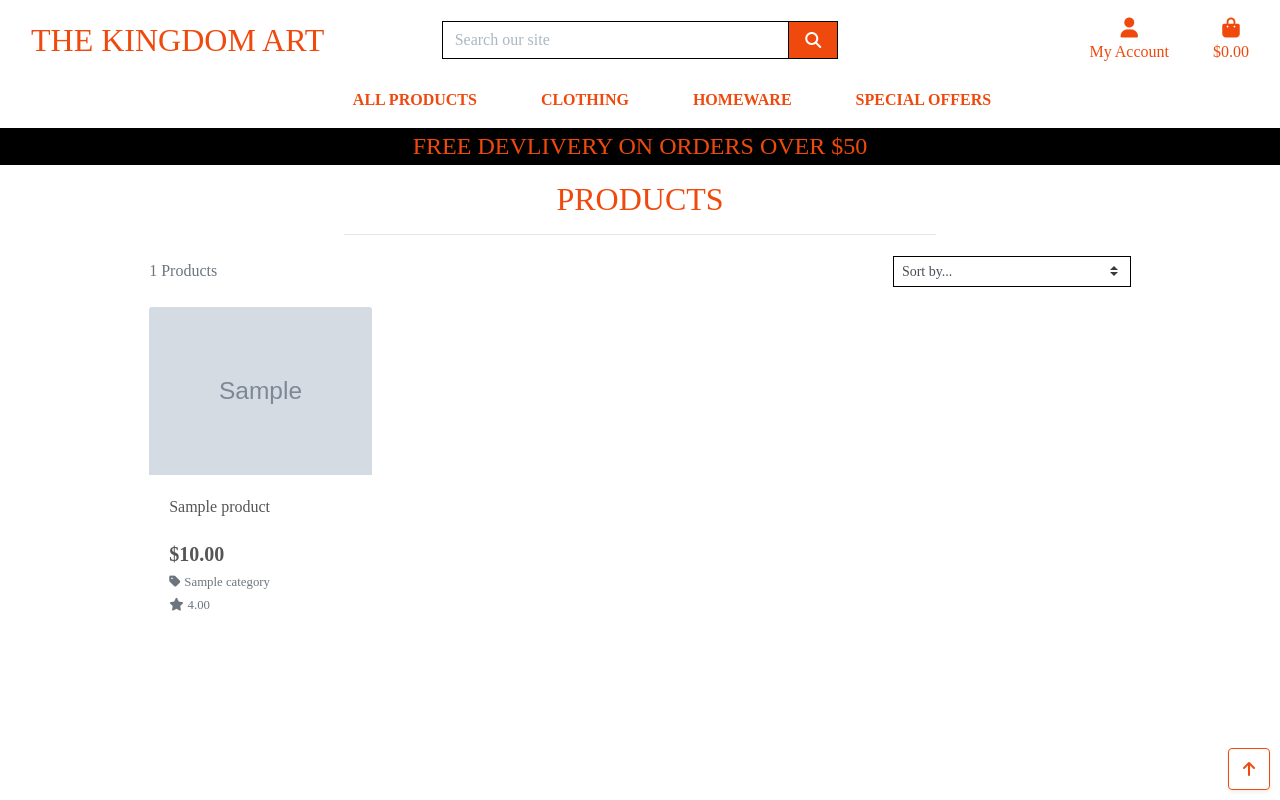
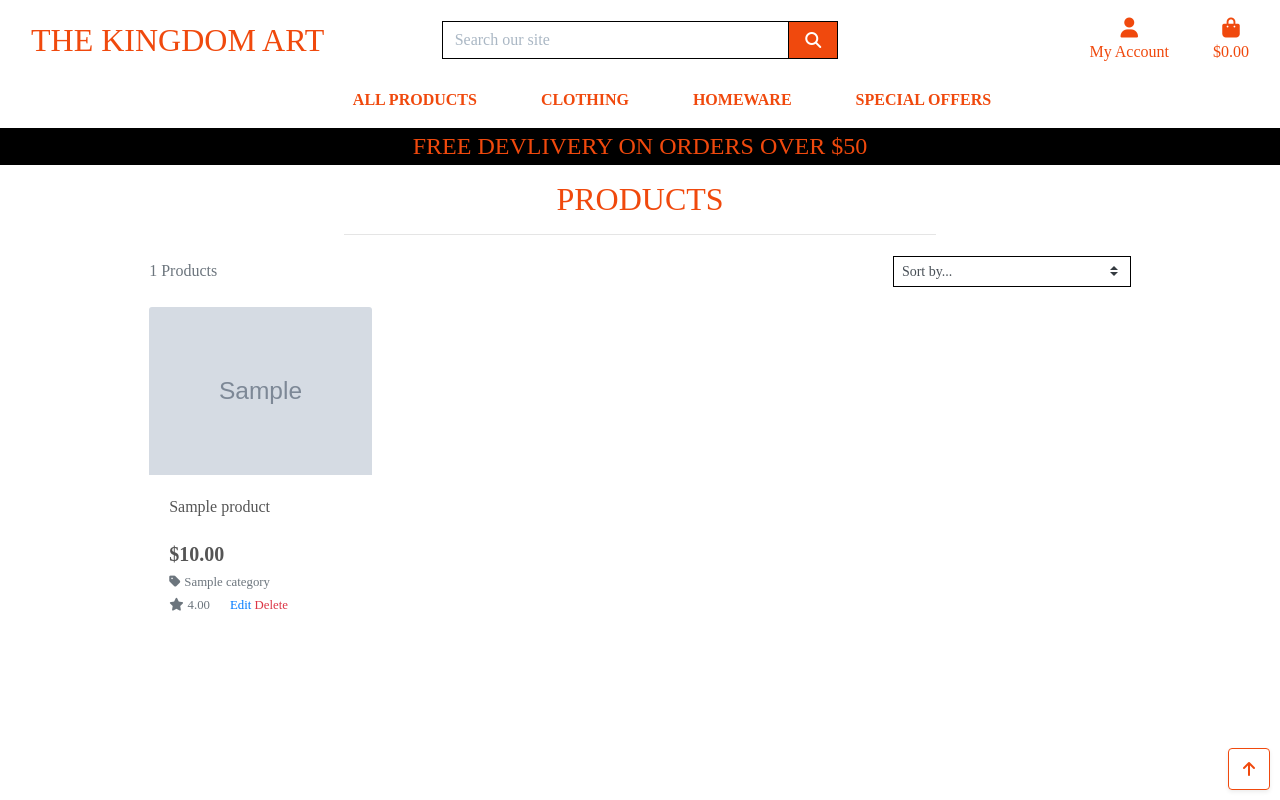
Before and after one commit to CarlosFaccelli26/hand_crafting_milestone, a Django app: page /products/ in a window 1280 px wide. Run offline with Django 3.2, Linux system fonts and the light colour scheme; a user stored in the database is signed in; tables that the repository leaves empty hold one stand-in row (values such as "Sample post"); grey boxes marked "Sample" are stand-in pictures; parts of the project's set-up code (start-up, migrations or seed data) failed here and were passed over; some libraries are stand-ins or nearby versions.

Commit message:
Added delete functionality and links to update and delete on tempaltes

```diff
--- a/products/templates/products/product_detail.html
+++ b/products/templates/products/product_detail.html
@@ -45,6 +45,12 @@
                         <small class="text-muted">No Rating</small>
                     {% endif %}
                     <p class="mt-3">{{ product.description }}</p>
+                    {% if request.user.is_superuser %}
+                        <small>
+                            <a href="{% url 'edit_product' product.id %}">Edit</a>
+                            <a href="{% url 'delete_product' product.id %}" class="text-danger">Delete</a>
+                        </small>
+                    {% endif %}
                     <form class="form" action="{% url 'add_to_bag' product.id %}" method="POST">
                         {% csrf_token %}
                         <div class="form-row">
--- a/products/templates/products/products.html
+++ b/products/templates/products/products.html
@@ -84,6 +84,12 @@
                                         {% else %}
                                             <small class="text-muted">No Rating</small>
                                         {% endif %}
+                                        {% if request.user.is_superuser %}
+                                            <small class="ml-3">
+                                                <a href="{% url 'edit_product' product.id %}">Edit</a>
+                                                <a href="{% url 'delete_product' product.id %}" class="text-danger">Delete</a>
+                                            </small>
+                                        {% endif %}
                                     </div>
                                 </div>
                             </div>
--- a/products/urls.py
+++ b/products/urls.py
@@ -6,4 +6,5 @@ urlpatterns = [
     path('<int:product_id>/', views.product_detail, name='product_detail'),
     path('add/', views.add_product, name='add_product'),
     path('edit/<int:product_id>/', views.edit_product, name='edit_product'),
+    path('delete/<int:product_id>/', views.delete_product, name='delete_product'),
 ]
--- a/products/views.py
+++ b/products/views.py
@@ -75,9 +75,9 @@ def add_product(request):
     if request.method == 'POST':
         form = ProductForm(request.POST, request.FILES)
         if form.is_valid():
-            form.save()
+            product = form.save()
             messages.success(request, 'Product Added.')
-            return redirect(reverse('add_product'))
+            return redirect(reverse('product_detail', args=[product.id]))
         else:
             messages.error(request, 'Failed to add product. Please ensure the form is valid.')
     else:
@@ -113,3 +113,11 @@ def edit_product(request, product_id):
     }
 
     return render(request, template, context)
+
+
+def delete_product(request, product_id):
+    """Delete a product in the store"""
+    product = get_object_or_404(Product, pk=product_id)
+    product.delete()
+    messages.success(request, 'Product deleted.')
+    return redirect(reverse('products'))
```
